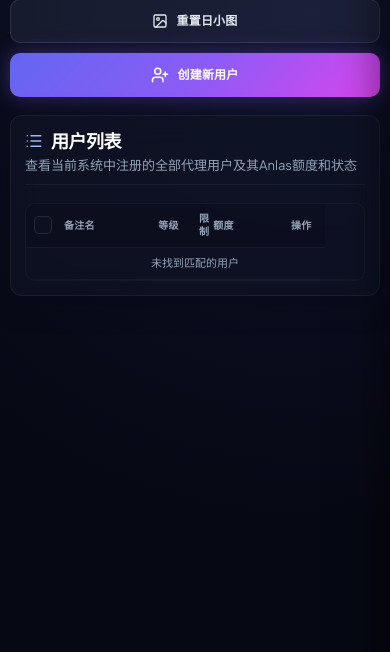
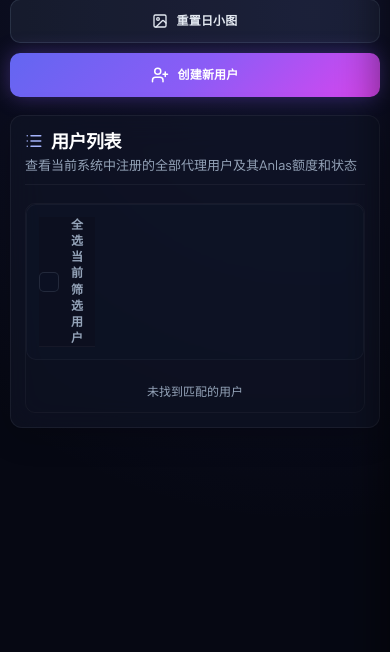
Before and after one commit to Steven52065/novelai_proxy, a FastAPI app: template app/templates/users.html in a window 390 px wide. Shown: the part 233-885 px from the top of the page. Run offline with FastAPI, Linux system fonts and the light colour scheme; the template is opened without the code that fills it, so the values that code supplies are empty; parts of the project's set-up code (start-up, migrations or seed data) failed here and were passed over; some libraries are stand-ins or nearby versions.

Commit message:
优化用户管理移动端列表显示
将管理员用户管理页面的手机端用户列表改为卡片式展示，为各列补充移动端字段标签，并保留备注名搜索、用户勾选、全选当前筛选用户、批量重置和编辑入口等原有交互。桌面端仍保持原表格显示。已通过 tests\test_admin_users.py 和 tests\test_admin_bulk_reset.py 验证。

```diff
--- a/app/templates/users.html
+++ b/app/templates/users.html
@@ -206,11 +206,11 @@
       <tbody id="users-table-body">
         {% for user in users %}
         <tr data-user-row data-user-name="{{ user.name }}">
-          <td class="user-select-cell">
+          <td class="user-select-cell" data-label="选择">
             <input type="checkbox" class="user-select user-select-checkbox" value="{{ user.id }}" aria-label="选择用户 {{ user.name }}">
           </td>
-          <td class="cell-id">#{{ user.id }}</td>
-          <td>
+          <td class="cell-id" data-label="ID">#{{ user.id }}</td>
+          <td data-label="备注名">
             <div class="cell-name">{{ user.name }}</div>
             <div class="mobile-only user-mobile-group">
               {% if user.group_id %}
@@ -226,7 +226,7 @@
               {% endif %}
             </div>
           </td>
-          <td>
+          <td data-label="用户组">
             {% if user.group_id %}
             <a href="/admin/user-groups/{{ user.group_id }}" class="group-link">
               <i data-lucide="users-round" class="icon-sm"></i>
@@ -239,7 +239,7 @@
             <span class="muted muted-sm">未分组</span>
             {% endif %}
           </td>
-          <td>
+          <td data-label="账号等级">
             {% if user.tier == 'vip' %}
             <span class="badge badge-vip">VIP</span>
             {% else %}
@@ -253,14 +253,14 @@
               {% endif %}
             </div>
           </td>
-          <td>
+          <td data-label="状态">
             {% if user.is_active %}
             <span class="badge badge-active">启用中</span>
             {% else %}
             <span class="badge badge-inactive">已禁用</span>
             {% endif %}
           </td>
-          <td>
+          <td data-label="功能限制">
             {% if user.free_small_only %}
             <span class="badge badge-free">仅免费小图</span>
             {% else %}
@@ -291,7 +291,7 @@
               {% endif %}
             </div>
           </td>
-          <td class="mono anlas-cell">
+          <td class="mono anlas-cell" data-label="Anlas额度">
             {% if (user.anlas_total or 0) > 0 %}
             <span class="anlas-used">{{ user.anlas_used }}</span>
             <span class="anlas-sep">+</span>
@@ -309,7 +309,7 @@
             <span class="muted muted-sm">未配置Anlas额度</span>
             {% endif %}
           </td>
-          <td class="reset-cell">
+          <td class="reset-cell" data-label="重置规则">
             {% if (user.anlas_total or 0) > 0 %}
             <div class="reset-rule">
               <i data-lucide="refresh-cw" class="icon-xs icon-primary"></i>
@@ -322,7 +322,7 @@
             <span class="muted muted-sm">未配置</span>
             {% endif %}
           </td>
-          <td>
+          <td data-label="操作">
             <a href="/admin/users/{{ user.id }}" class="edit-link">
               <i data-lucide="edit" class="icon-edit"></i>
               编辑管理
--- a/static/style.css
+++ b/static/style.css
@@ -3064,7 +3064,7 @@ pre {
     justify-content: flex-end;
   }
 
-  /* --- users-table 移动端 --- */
+  /* --- users-table 移动端：用户卡片化 --- */
   .users-actions { grid-template-columns: repeat(3, minmax(0, 1fr)); }
   .user-search { grid-column: 1 / -1; }
   .users-actions button {
@@ -3079,71 +3079,146 @@ pre {
     width: 100%;
     min-width: 0 !important;
     table-layout: fixed;
+    border-collapse: separate;
+    border-spacing: 0;
+    font-size: 12px;
+  }
+  .users-table thead,
+  .users-table tbody,
+  .users-table tr,
+  .users-table th,
+  .users-table td {
+    display: block;
+    width: 100%;
+  }
+  .users-table thead {
+    margin-bottom: var(--space-3);
+  }
+  .users-table thead tr {
+    border: 1px solid var(--panel-border-soft);
+    border-radius: var(--radius-md);
+    background: rgba(15, 23, 42, 0.38);
+    padding: var(--space-3);
+  }
+  .users-table thead th {
+    display: none;
+  }
+  .users-table thead .user-select-cell {
+    display: flex;
+    align-items: center;
+    justify-content: flex-start;
+    gap: var(--space-3);
+    padding: 0;
+    color: var(--text-muted);
+    font-size: 12px;
+    font-weight: 700;
+    text-align: left;
+  }
+  .users-table thead .user-select-cell::after {
+    content: "全选当前筛选用户";
+  }
+  .users-table tr[data-user-row] {
+    margin-bottom: var(--space-3);
+    border: 1px solid var(--panel-border-soft);
+    border-left: 4px solid var(--secondary);
+    border-radius: var(--radius-md);
+    background: var(--panel-bg-solid);
+    padding: var(--space-2) var(--space-3);
+  }
+  .users-table tr[data-user-row]:has(td:nth-child(6) .badge-active) {
+    border-left-color: var(--success);
+  }
+  .users-table tr[data-user-row]:last-of-type {
+    margin-bottom: 0;
+  }
+  .users-table tr[hidden] {
+    display: none !important;
+  }
+  .users-table tr.empty-row {
+    border: 0;
+    background: transparent;
+    padding: 0;
+  }
+  .users-table td {
+    display: flex;
+    justify-content: space-between;
+    align-items: flex-start;
+    gap: var(--space-3);
+    padding: 8px 0;
+    border-bottom: 1px solid var(--panel-border-soft);
+    text-align: right;
+    max-width: none;
+  }
+  .users-table td:last-child {
+    border-bottom: 0;
+  }
+  .users-table td::before {
+    content: attr(data-label);
+    flex: 0 0 82px;
+    color: var(--text-muted);
     font-size: 11px;
-  }
-  .users-table th,
-  .users-table td { padding: var(--space-2) 4px; }
-
-  /* 隐藏次要列：ID / 用户组 / 状态 / 重置规则（这些信息走 .mobile-only 附属行） */
-  .users-table th:nth-child(2),
-  .users-table td:nth-child(2),
-  .users-table th:nth-child(4),
+    font-weight: 700;
+    line-height: 1.25;
+    text-align: left;
+  }
+  .users-table td > * {
+    min-width: 0;
+    max-width: 100%;
+  }
+  .users-table td[colspan] {
+    display: block;
+    text-align: center;
+    padding: 12px 0;
+  }
+  .users-table td[colspan]::before {
+    display: none;
+  }
+  .users-table tbody .user-select-cell {
+    justify-content: flex-start;
+    align-items: center;
+  }
+  .users-table tbody .user-select-cell::before {
+    flex: 0 0 auto;
+  }
+  .users-table input.user-select-checkbox {
+    width: 20px;
+    min-width: 20px;
+    max-width: 20px;
+    height: 20px;
+    min-height: 20px;
+    max-height: 20px;
+    border-radius: 5px;
+  }
+  .users-table td:nth-child(3),
   .users-table td:nth-child(4),
-  .users-table th:nth-child(6),
-  .users-table td:nth-child(6),
-  .users-table th:nth-child(9),
-  .users-table td:nth-child(9) { display: none; }
-
-  .users-table .user-select-cell {
-    width: 34px;
-    min-width: 34px;
-    max-width: 34px;
-    padding-left: 4px;
-    padding-right: 4px;
-  }
-  .users-table input.user-select-checkbox {
-    width: 18px;
-    min-width: 18px;
-    max-width: 18px;
-    height: 18px;
-    min-height: 18px;
-    max-height: 18px;
-    border-radius: 5px;
-  }
-
-  .users-table th:nth-child(3), .users-table td:nth-child(3) { width: 24%; }
-  .users-table th:nth-child(5), .users-table td:nth-child(5) { width: 54px; text-align: center; }
-  .users-table th:nth-child(7), .users-table td:nth-child(7) { width: auto; }
-  .users-table th:nth-child(8), .users-table td:nth-child(8) { width: 72px; }
-  .users-table th:nth-child(10), .users-table td:nth-child(10) { width: 48px; text-align: center; }
-
-  .users-table th:nth-child(5),
-  .users-table th:nth-child(7),
-  .users-table th:nth-child(8),
-  .users-table th:nth-child(10) { font-size: 0; }
-  .users-table th:nth-child(5)::after { content: "等级"; font-size: 10px; }
-  .users-table th:nth-child(7)::after { content: "限制"; font-size: 10px; }
-  .users-table th:nth-child(8)::after { content: "额度"; font-size: 10px; }
-  .users-table th:nth-child(10)::after { content: "操作"; font-size: 10px; }
-
+  .users-table td:nth-child(7),
+  .users-table td:nth-child(8),
+  .users-table td:nth-child(9),
+  .users-table td:nth-child(10) {
+    flex-direction: column;
+    align-items: stretch;
+    text-align: left;
+  }
+  .users-table td:nth-child(3)::before,
+  .users-table td:nth-child(4)::before,
+  .users-table td:nth-child(7)::before,
+  .users-table td:nth-child(8)::before,
+  .users-table td:nth-child(9)::before,
+  .users-table td:nth-child(10)::before {
+    flex-basis: auto;
+  }
+  .users-table .mobile-only {
+    display: none;
+  }
+  .users-table .badge-cluster {
+    justify-content: flex-start;
+  }
+  .users-table .anlas-cell {
+    white-space: normal;
+  }
   .users-table td:nth-child(10) a {
     justify-content: center;
-    gap: 0;
-    font-size: 0;
-  }
-  .users-table td:nth-child(10) a svg { width: 16px; height: 16px; }
-
-  .user-mobile-group,
-  .user-mobile-status,
-  .user-mobile-reset {
-    margin-top: 6px;
-    font-size: 11px;
-    line-height: 1.3;
-  }
-  .user-mobile-group a {
-    display: inline-flex;
-    align-items: center;
-    gap: 3px;
+    width: 100%;
   }
 
   /* --- logs-table 移动端：竖排卡片化 --- */
```
